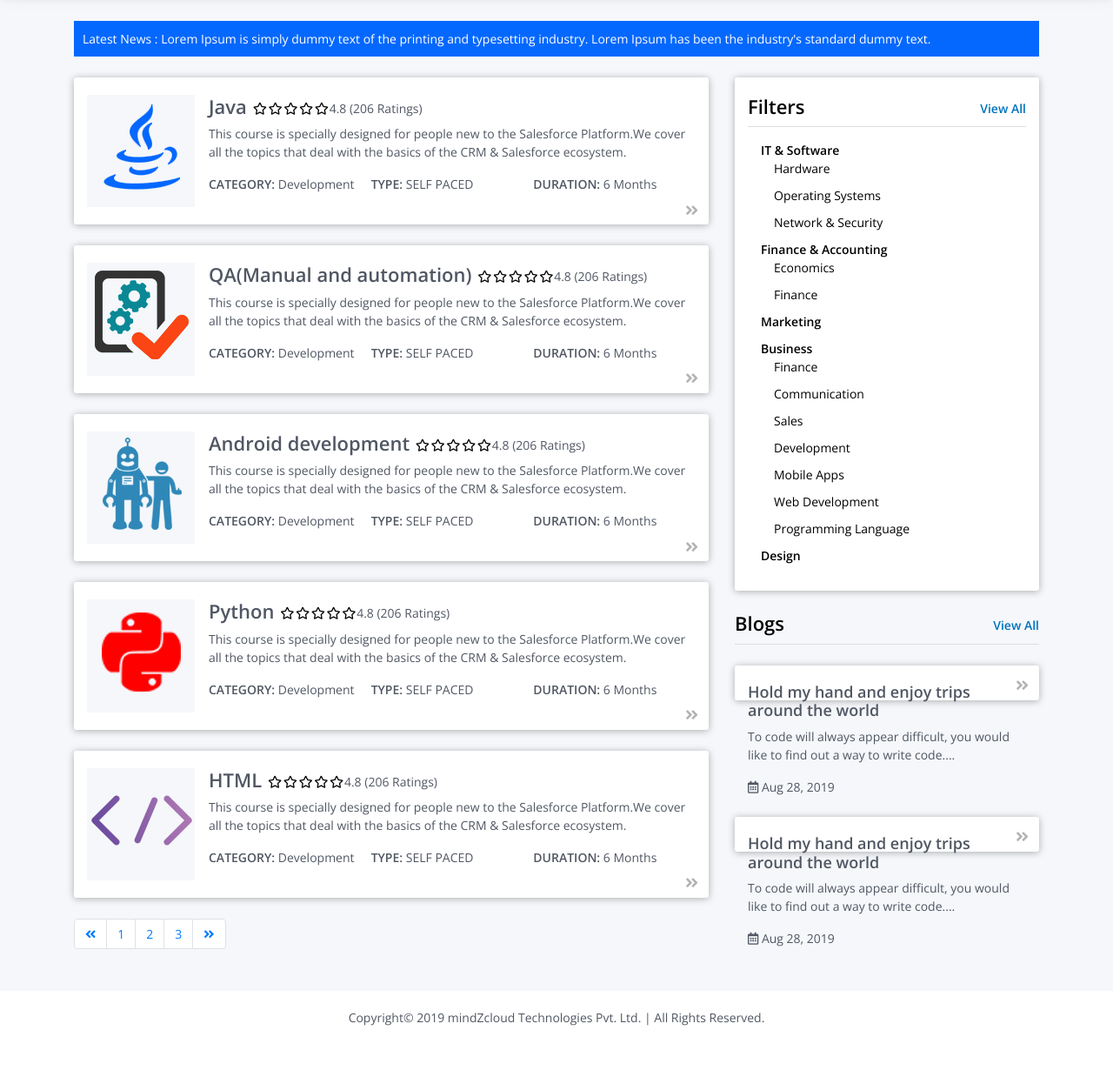
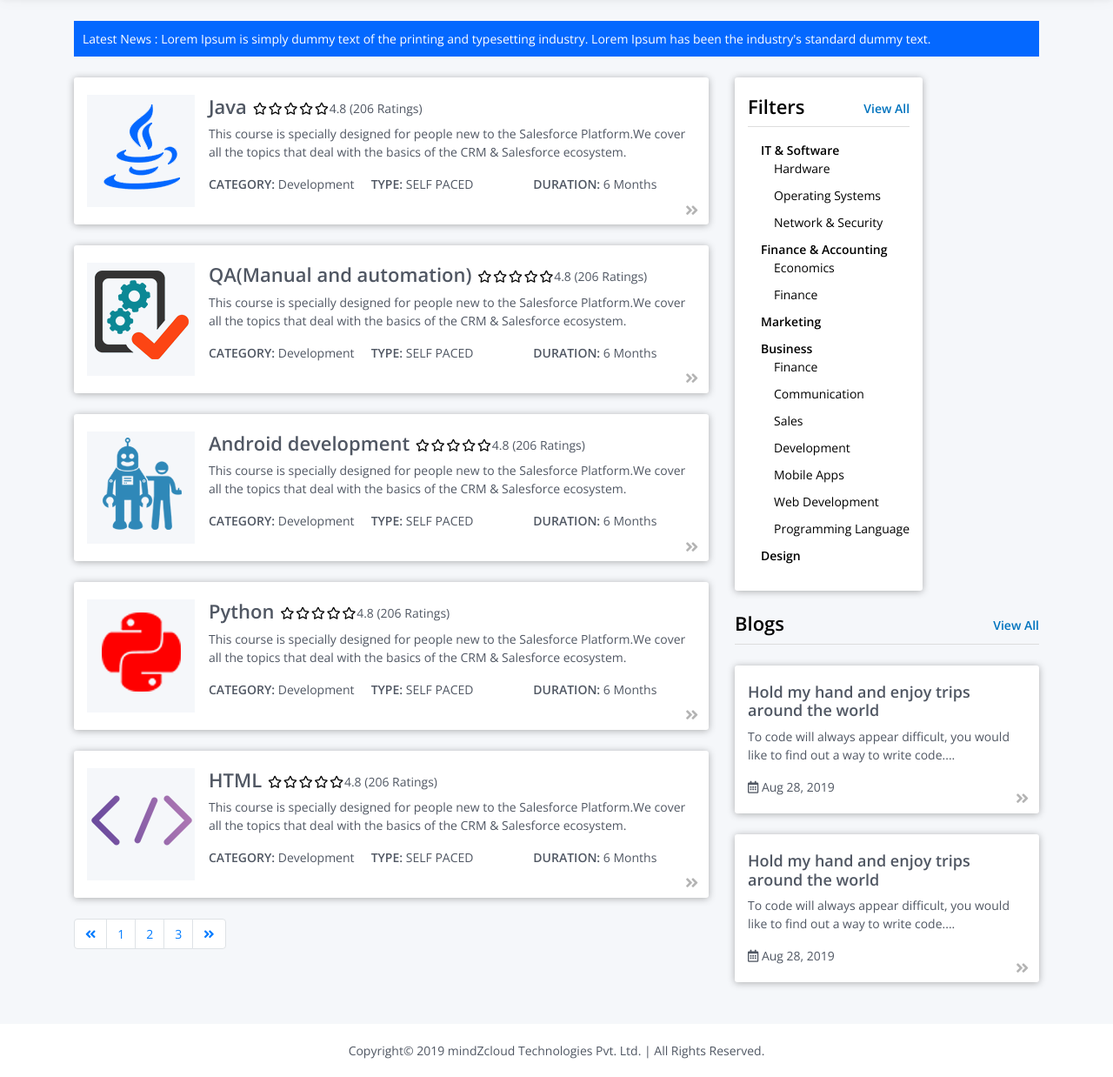
Before and after one commit to dushyantdk/mindclouds, a PHP site: page /course-list.html in a window 1280 px wide. Shown: the part 83-1321 px from the top of the page at 87% size. Before the commit the page ends 1262 px from the top, so only its background shows below. Run offline with PHP 8.4, Linux system fonts and the light colour scheme; some libraries are stand-ins or nearby versions.

Commit message:
Add files via upload

```diff
--- a/css/custom.css
+++ b/css/custom.css
@@ -259,6 +259,7 @@ ul, li{
     border-radius: 3px;
     padding:20px 15px;
     position: relative;
+    float: left;
 }
 
 .event-img {
```
